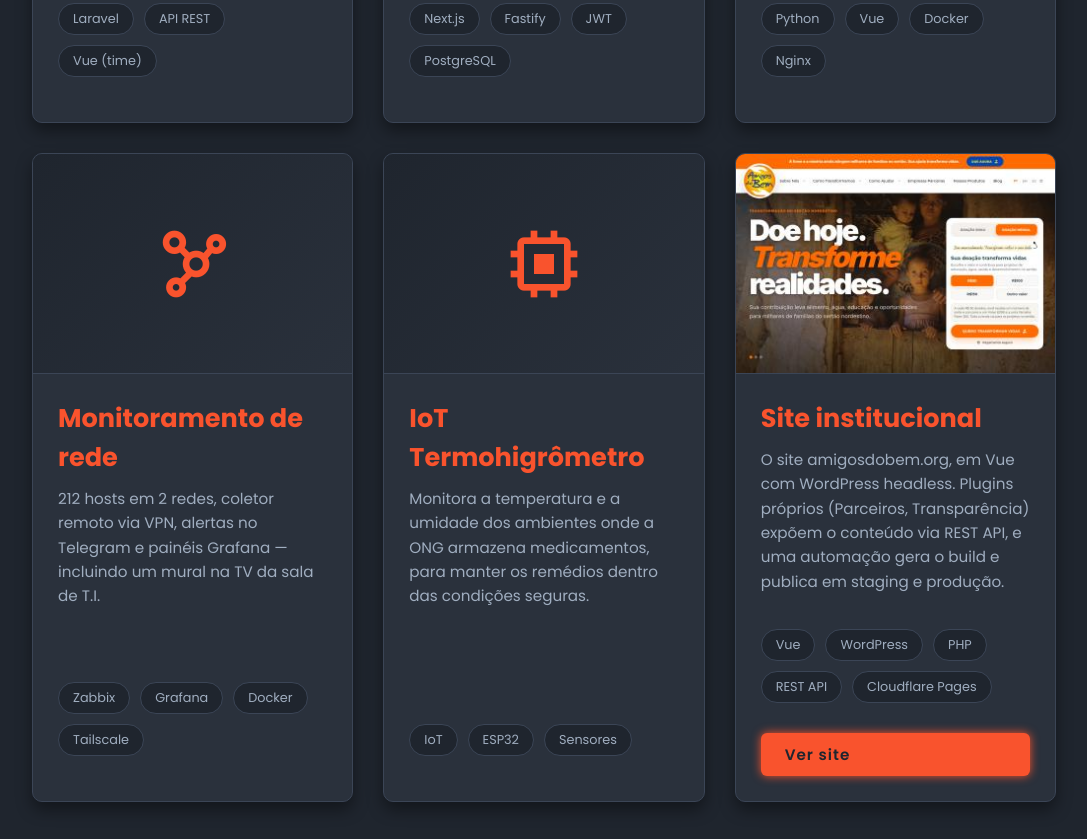
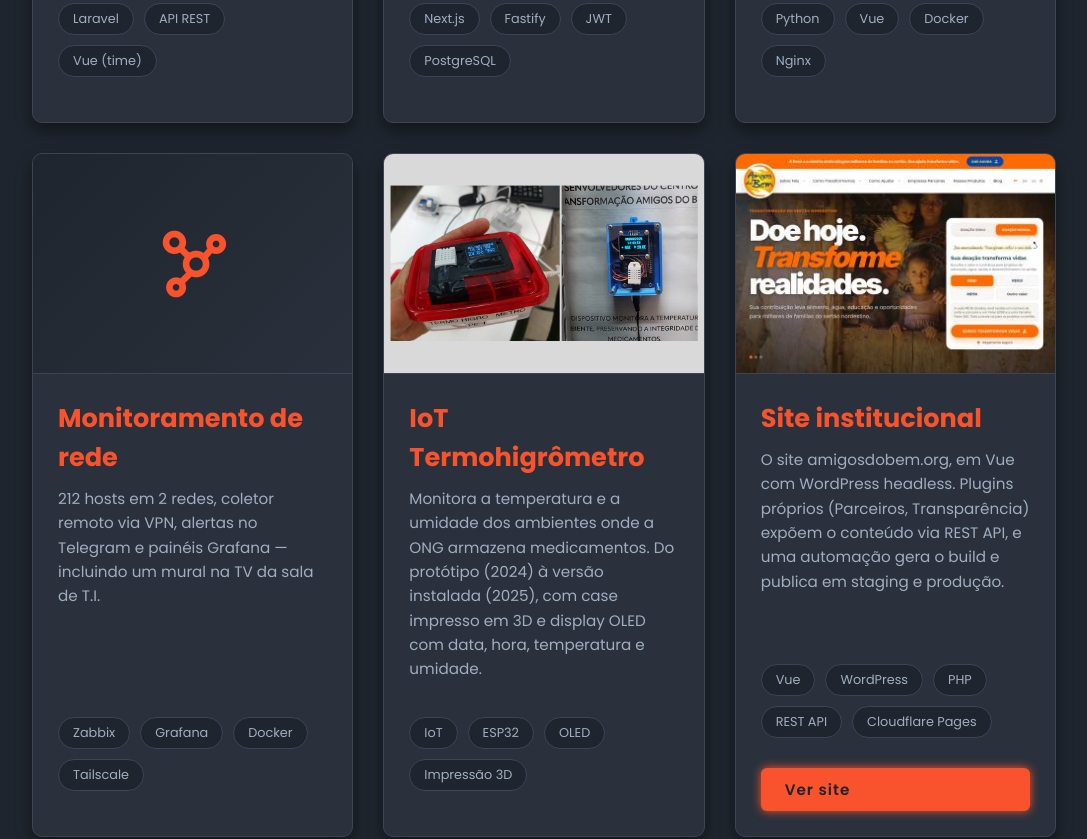
Before and after one commit to janailsonf-a/projeto-portifolio, a plain HTML site: page projetos/projetos.html in a window 1280 px wide. Shown: the part 2162-3001 px from the top of the page, without its empty margins (96-1183 px from the left). Drawn offline with nearby package versions, Linux system fonts and the light colour scheme.

Commit message:
Add thermo-hygrometer photo

```diff
--- a/projetos/projetos.html
+++ b/projetos/projetos.html
@@ -183,12 +183,12 @@
             </div>
 
             <div class="project-card">
-                <div class="project-card-image project-card-placeholder"><i class='bx bx-chip'></i></div>
+                <img src="img/termohigrometro.jpg" alt="Termohigrômetro: protótipo de 2024 à esquerda e versão instalada com case impresso em 3D à direita" class="project-card-image" style="object-fit: contain; background-color: #d9d9d9;" loading="lazy">
                 <div class="project-card-content">
                     <h2>IoT Termohigrômetro</h2>
-                    <p>Monitora a temperatura e a umidade dos ambientes onde a ONG armazena medicamentos, para manter os remédios dentro das condições seguras.</p>
+                    <p>Monitora a temperatura e a umidade dos ambientes onde a ONG armazena medicamentos. Do protótipo (2024) à versão instalada (2025), com case impresso em 3D e display OLED com data, hora, temperatura e umidade.</p>
                     <div class="project-card-tech">
-                        <span>IoT</span><span>ESP32</span><span>Sensores</span>
+                        <span>IoT</span><span>ESP32</span><span>OLED</span><span>Impressão 3D</span>
                     </div>
                 </div>
             </div>
```
Also changed, not shown: projetos/img/termohigrometro.jpg (added), 1 other file.
